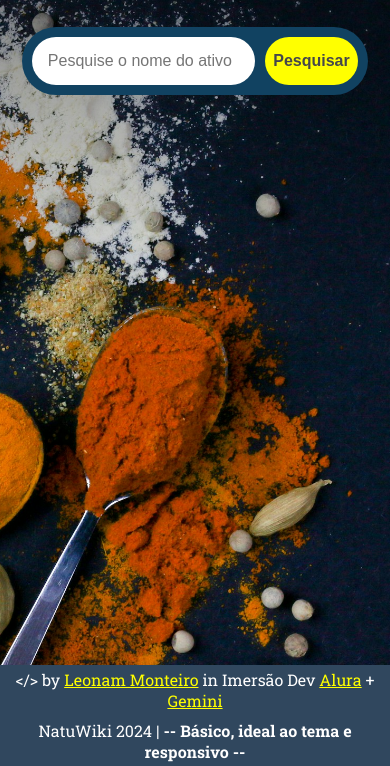
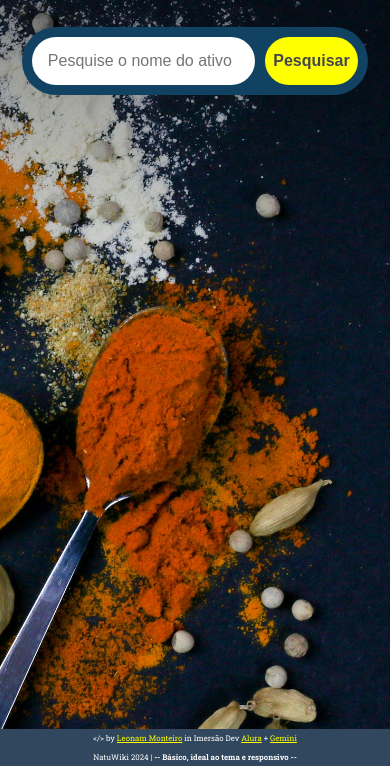
Before and after one commit to leonammonteiro/NatuWiki, a plain HTML site: page index.html in a window 390 px wide. Shown: the part 78-844 px from the top of the page. Drawn offline with Linux system fonts and the light colour scheme.

Commit message:
correção de responsividade do footer

```diff
--- a/styles.css
+++ b/styles.css
@@ -198,7 +198,7 @@ footer {
     text-align: center;
     color: white;
     width: 100vw;
-    font-size: 1rem;
+    font-size: 2vmin;
 }
 
 footer a{
```
